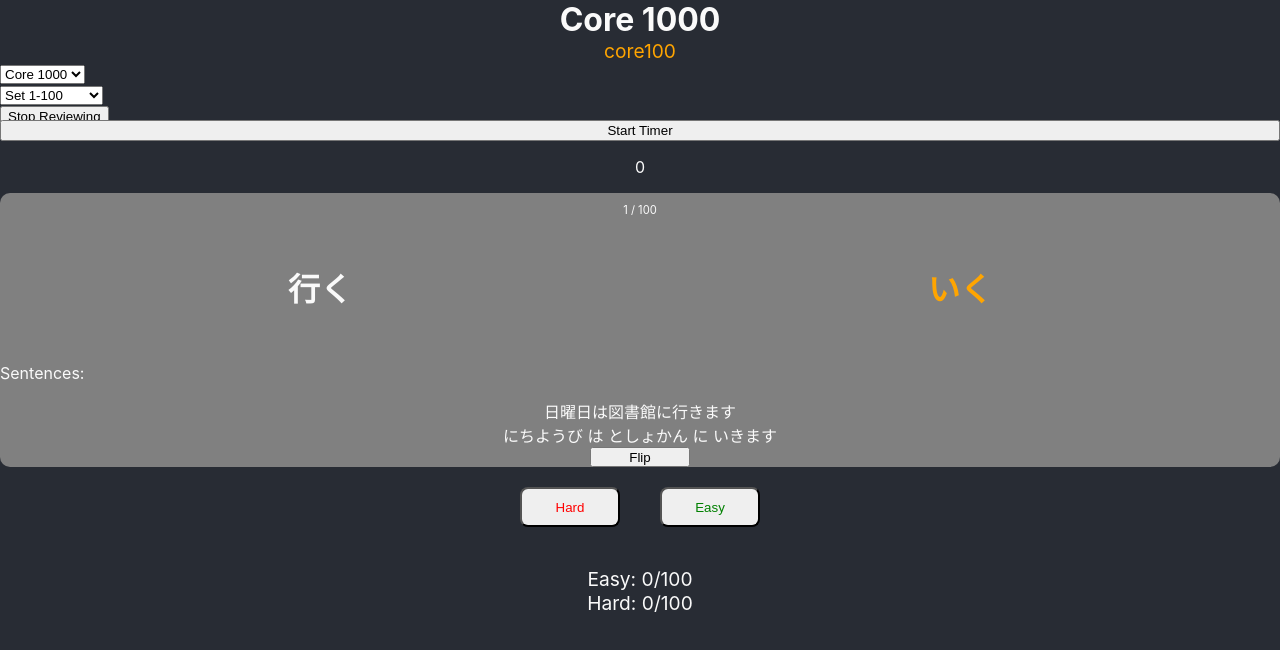
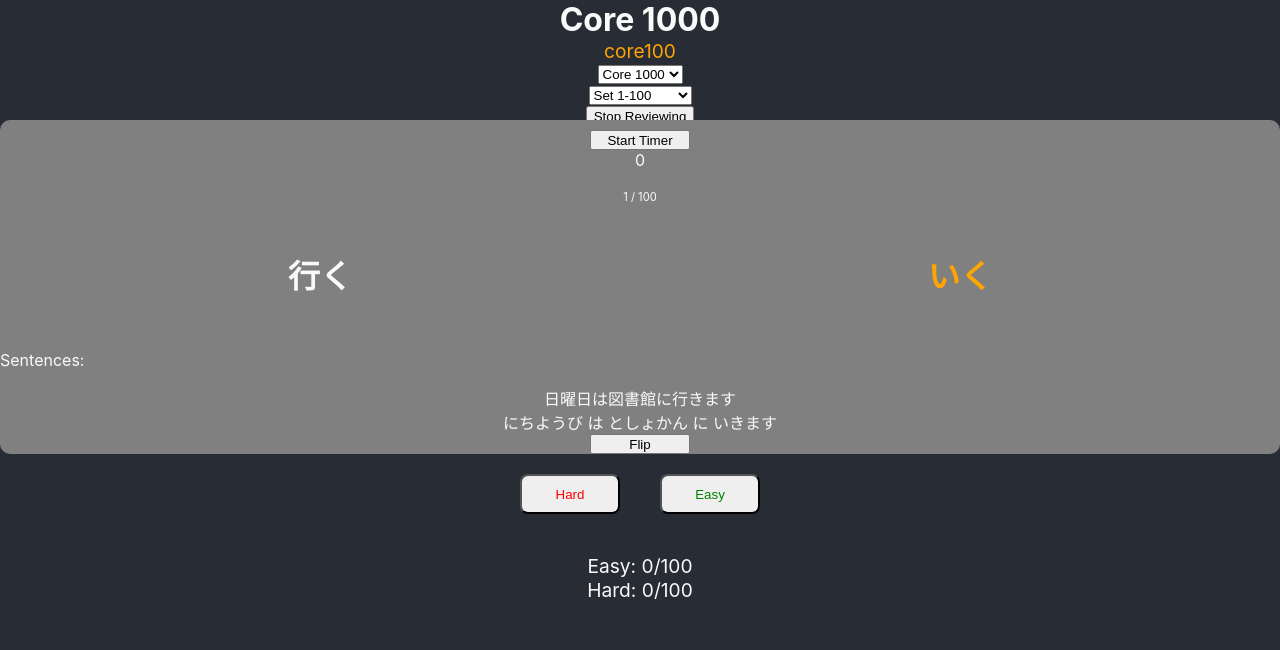
Before and after one commit to licebeam/kaze-app, a React (Create React App) app: page / in a window 1280 px wide. Shown: the top 650 px of the page. Built offline with nearby package versions, Linux system fonts and the light colour scheme.

Commit message:
Adds timer to card container

```diff
--- a/src/App.js
+++ b/src/App.js
@@ -11,6 +11,7 @@ const Container = styled.div`
   display: flex;
   flex-direction: column;
   .header{
+    text-align: center;
     height: 120px;
     .title{
       font-size: 2rem;
--- a/src/components/Card.jsx
+++ b/src/components/Card.jsx
@@ -9,6 +9,10 @@ const CardContainer = styled.div`
   flex-direction: column;
   background-color: gray;
   height: 100%;
+  .timer-section{
+    height: 40px;
+    margin: 10px;
+  }
   .place{
     font-size: .7rem;
     padding: 10px;
@@ -99,14 +103,14 @@ class Card extends Component {
 
     return (
       <div>
-        <Section>
-          {!timer
-            ? (<button onClick={() => { this.updateTimer(); startTimer(4000); }}>Start Timer</button>)
-            : (<button onClick={() => { stopTimer(); clearInterval(timerBarId); this.setState({ timerBar: 0 }) }}>Stop Timer</button>)
-          }
-          <p>{timerBar || '0'}</p>
-        </Section>
         <CardContainer>
+          <Section className="timer-section">
+            {!timer
+              ? (<button onClick={() => { this.updateTimer(); startTimer(4000); }}>Start Timer</button>)
+              : (<button onClick={() => { stopTimer(); clearInterval(timerBarId); this.setState({ timerBar: 0 }) }}>Stop Timer</button>)
+            }
+            <div>{timerBar || '0'}</div>
+          </Section>
           {
             flipped ? (
               <div>
```
